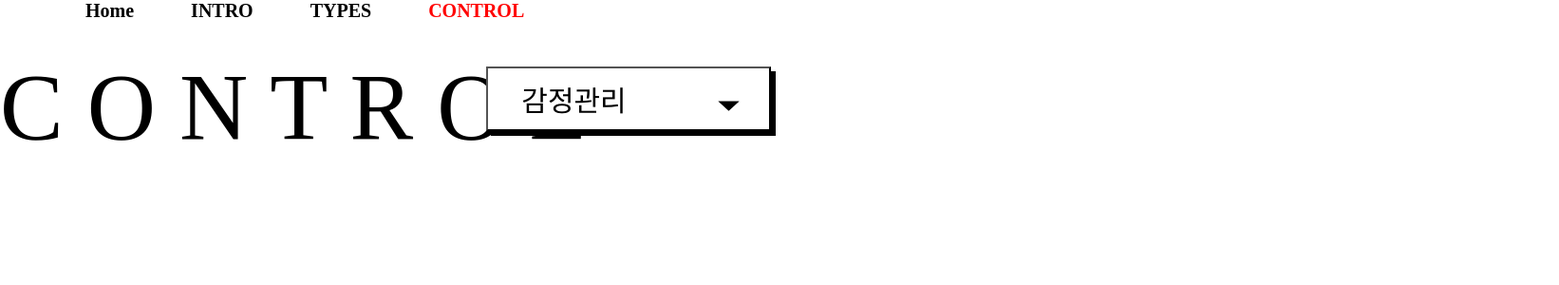
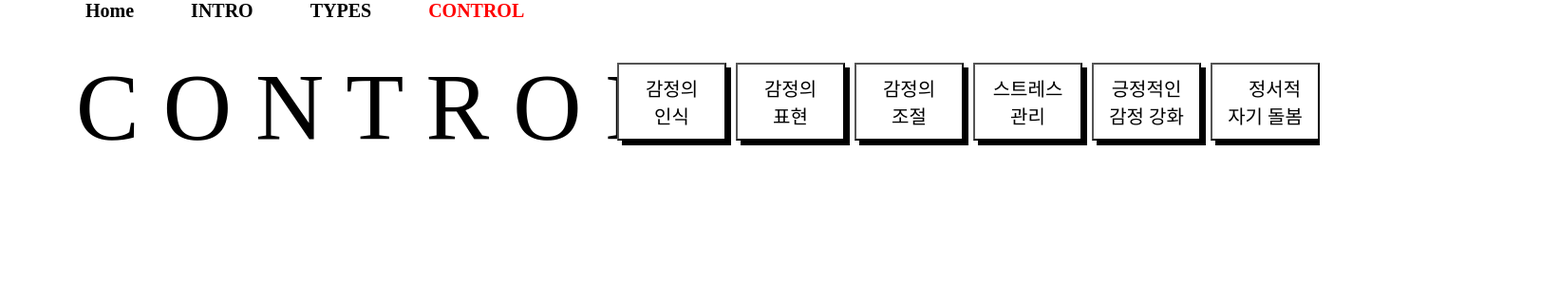
Before and after one commit to PraiseTheSunSola/emotion-project, a React (Create React App) app: page /Control in a window 1280 px wide. Shown: the top 300 px of the page at 95% size, 1642 px wide, since content can reach past the window. Built offline with nearby package versions, Linux system fonts and the light colour scheme; a web font is replaced by a local one.

Commit message:
내용추가

```diff
--- a/src/Project/Control.js
+++ b/src/Project/Control.js
@@ -24,6 +24,7 @@ const Title = styled(motion.title)`
   display: inline-block;
   font-size: 100px;
   margin-top: 55px;
+  margin-left: 80px;
   margin-bottom: 30px;
   &:hover {
     color: red;
@@ -31,48 +32,70 @@ const Title = styled(motion.title)`
   }
 `;
 
-// ---------------------------------------------------- 메뉴 리스트
-const Nav = styled(motion.nav)`
-  /* 네비게이션 스타일을 여기에 추가하세요 */
-  position: absolute;
-  top: 70px;
-  left: 40%;
-  width: 300px;
+const MovePageTop = styled(motion.button)`
+  position: fixed;
+  bottom: 10%;
+  left: 95%;
+  width: 50px;
+  height: 50px;
+  font-size: 40px;
+  border: 0px;
+  background-color: white;
+  color: black;
+  opacity: 1;
+  &:hover {
+    cursor: pointer;
+    opacity: 0.5;
+    color: gray;
+  }
 `;
 
-const Button = styled(motion.button)`
-  /* 버튼 스타일 및 애니메이션을 여기에 추가하세요 */
-  width: 100%;
-  padding: 10px;
-  font-size: 30px;
+const MovePageBottom = styled(motion.button)`
+  position: fixed;
+  bottom: 5%;
+  left: 95%;
+  width: 50px;
+  height: 50px;
+  font-size: 40px;
+  border: 0px;
   background-color: white;
-  box-shadow: 5px 5px;
+  color: black;
 
   &:hover {
     cursor: pointer;
-    background-color: red;
-  }
-  &.active {
-    color: white;
-    background-color: black;
+    color: gray;
   }
 `;
 
-const IconContainer = styled(motion.div)`
-  /* 아이콘 컨테이너 스타일 및 애니메이션을 여기에 추가하세요 */
-  display: inline-block;
-  margin-left: 100px;
-  scale: 1.5;
-`;
+const MoveTop = {
+  start: { opacity: 0, scale: 0 },
+  end: {
+    opacity: 1,
+    scale: 1,
+    rotateZ: 0,
+    transition: { type: "spring", delay: 2 },
+  },
+};
+
+const MoveBottom = {
+  start: { opacity: 0, scale: 0 },
+  end: {
+    opacity: 1,
+    scale: 1,
+    rotateZ: 0,
+    transition: { type: "spring", delay: 2 },
+  },
+};
+
+// ---------------------------------------------------- 메뉴 리스트
 
 const Ul = styled(motion.ul)`
   /* 목록 스타일 및 애니메이션을 여기에 추가하세요 */
-  position: absolute;
-  top: -25%;
-  left: 110%;
+  position: relative;
+  top: -150px;
+  left: 50%;
   display: flex;
-  width: 800px;
-  height: 100%;
+  width: 750px;
   padding: 0;
 `;
 
@@ -84,6 +107,7 @@ const Item = styled(motion.button)`
   background-color: white;
   margin-left: 10px;
   box-shadow: 5px 5px;
+  padding: 10px;
 
   &:hover {
     cursor: pointer;
@@ -98,26 +122,27 @@ const Item = styled(motion.button)`
 
 const ItemList = styled(motion.div)`
   position: absolute;
-  left: 110%;
+  top: 100px;
   display: flex;
-  margin-top: 10px;
-  width: 800px;
+  justify-content: center;
+  width: 810px;
   display: grid;
   grid-template-columns: repeat(3, 1fr);
 `;
 
 const ButtonBox = styled(motion.div)`
+  width: 100%;
   display: inline-block;
   margin-left: 10px;
-  box-shadow: 5px 5px;
 `;
 
 const ListButton = styled.button`
-  width: 100%;
+  width: 200px;
   height: 50px;
-  font-size: 20px;
+  padding: 10px;
+  font-size: 15px;
   background-color: white;
-
+  box-shadow: 5px 5px gray;
   &:hover {
     cursor: pointer;
     background-color: red;
@@ -138,46 +163,28 @@ const itemVariants = {
 };
 
 const UlMotion = {
-  open: {
-    clipPath: "inset(0% 0% 0% 0% round 0px)",
-    transition: {
-      type: "spring",
-      bounce: 0,
-      duration: 0.7,
-      delayChildren: 0.3,
-      staggerChildren: 0.05,
+  start: {
+    opacity: 0,
+    y: -200,
+    transition: { type: "spring", duration: 1.5, delay: 1.8 },
   },
-  },
-  closed: {
-    clipPath: "inset(10% 50% 90% 50% round 10px)",
-    transition: {
-      type: "spring",
-      bounce: 0,
-      duration: 0.3,
-    },
+  end: {
+    opacity: 1,
+    y: 0,
+    transition: { type: "spring", duration: 1.5, delay: 1.8 },
   },
 };
 
 const ItemListMotion = {
-  open: {
-    clipPath: "inset(0% 0% 0% 0% round 0px)",
-    transition: {
-      type: "spring",
-      bounce: 0,
-      delay: 1,
-      duration: 0.7,
-      delayChildren: 0.3,
-      staggerChildren: 0.05,
+  start: {
+    opacity: 0,
+    y: -200,
+    transition: { type: "spring", duration: 1.5, delay: 1.8 },
   },
-  },
-
-  closed: {
-    clipPath: "inset(10% 50% 90% 50% round 10px)",
-    transition: {
-      type: "spring",
-      bounce: 0,
-      duration: 0.3,
-    },
+  end: {
+    opacity: 1,
+    y: 0,
+    transition: { type: "spring", duration: 1.5, delay: 1.8 },
   },
 };
 
@@ -186,9 +193,9 @@ const ItemListMotion = {
 const Page = styled(motion.section)`
   position: relative;
   width: 100vw;
-  height: 100vh;
-  border-top: 2px solid black;
-  overflow: hidden;
+  display: flex;
+  justify-content: center;
+  align-items: center;
 `;
 
 const PageMotion = {
@@ -211,37 +218,45 @@ const PageMotion = {
 
 const Modal = styled(motion.div)`
   position: absolute;
+  top: -10px;
   display: grid;
-  grid-template-columns: repeat(2, 1fr);
-  width: 100%;
-  height: 100%;
+  grid-template-columns: repeat(2, 600px);
+  width: 1200px;
+  height: 608px;
+  border: 4px solid black;
+  overflow: hidden;
 `;
 
 const Img = styled.img`
+  /* position: absolute; */
   width: 100%;
   height: 100%;
 `;
 
 const P = styled.p`
-  font-size: 50px;
+  /* transform: translate(100%, 0%); */
+  display: inline-block;
+  font-size: 25px;
+  color: gray;
   word-break: keep-all;
+  padding: 140px;
 `;
 
 const BoxMotion = {
   start: {
-    y: -window.innerWidth,
+    x: -window.innerWidth,
     opacity: 0,
     transition: { duration: 2, type: "spring" },
   },
 
   end: {
-    y: 0,
+    x: 0,
     opacity: 1,
     transition: { duration: 2, type: "spring" },
   },
 
   exit: {
-    y: -window.innerWidth,
+    x: -window.innerWidth,
     opacity: 0,
     transition: { duration: 1, type: "tween" },
   },
@@ -312,49 +327,19 @@ export function Control() {
         C O N T R O L
       </Title>
 
-      <Nav
-        initial={false}
-        animate={isOpen ? "open" : "closed"}
-        className="menu"
-      >
-        <Button
-          whileTap={{ scale: 0.97 }}
-          onClick={() => setIsOpen(!isOpen)}
-
-          // className={active && isOpen ? "active" : ""}
-        >
-          감정관리
-          <IconContainer
-            variants={{
-              open: { rotate: -90 },
-              closed: { rotate: 0 },
-            }}
-            transition={{ duration: 0.2 }}
-            style={{ originY: 0.55 }}
-          >
-            <svg width="15" height="15" viewBox="0 0 20 20">
-              <path d="M0 7 L 20 7 L 10 16" />
-            </svg>
-          </IconContainer>
-        </Button>
-        <Ul
-          variants={UlMotion}
-          style={{ pointerEvents: isOpen ? "auto" : "none" }}
-        >
+      <Ul variants={UlMotion} initial="start" animate="end">
         {EmotionControl.map((B, i) => (
           <Item
             key={B.id}
-              variants={itemVariants}
             onClick={() => ItemClick(i)}
             className={active && i === selectedButton ? "active" : ""}
           >
             {B.title}
           </Item>
         ))}
-        </Ul>
 
         {selectedButton !== null && (
-          <ItemList variants={ItemListMotion}>
+          <ItemList>
             {EmotionControl[selectedButton].list.map((C, i) => (
               <ButtonBox key={C.id}>
                 <ListButton
@@ -367,7 +352,7 @@ export function Control() {
             ))}
           </ItemList>
         )}
-      </Nav>
+      </Ul>
 
       <Page variants={PageMotion} initial="start" animate="end">
         <AnimatePresence>
--- a/src/Project/Introduction.js
+++ b/src/Project/Introduction.js
@@ -22,23 +22,14 @@ const Body = createGlobalStyle`
 
 `;
 
-const ModalOnOff = styled(motion.div)`
-  position: fixed;
-  top: 0;
-  left: 0;
-  width: 100vw;
-  height: 100vh;
-  background: rgba(0, 0, 0, 0.3);
-`;
-
 const Title = styled(motion.title)`
-  display: block;
-  display: flex;
-  justify-content: center;
+  position: absolute;
+  left: 35%;
+  display: inline-block;
   font-size: 100px;
-
-  margin-top: 70px;
+  margin-top: 50px;
   margin-bottom: 50px;
+  z-index: 1;
   &:hover {
     color: red;
     text-shadow: 6px 5px gray;
@@ -64,6 +55,61 @@ const PageMotion = {
     border: "0px solid black",
 
     transition: { duration: 1.5, type: "tween" },
+  },
+};
+
+const MovePageTop = styled(motion.button)`
+  position: fixed;
+  bottom: 5%;
+  left: 95%;
+  width: 50px;
+  height: 50px;
+  font-size: 40px;
+  border: 0px;
+  background-color: white;
+  color: black;
+  opacity: 1;
+  &:hover {
+    cursor: pointer;
+    opacity: 0.5;
+    color: gray;
+  }
+`;
+
+const MovePageBottom = styled(motion.button)`
+  position: fixed;
+  bottom: 5%;
+  left: 95%;
+  width: 50px;
+  height: 50px;
+  font-size: 40px;
+  border: 0px;
+  background-color: white;
+  color: black;
+
+  &:hover {
+    cursor: pointer;
+    color: gray;
+  }
+`;
+
+const MoveTop = {
+  start: { opacity: 0, scale: 0 },
+  end: {
+    opacity: 1,
+    scale: 1,
+    rotateZ: 0,
+    transition: { type: "spring", delay: 2 },
+  },
+};
+
+const MoveBottom = {
+  start: { opacity: 0, scale: 0 },
+  end: {
+    opacity: 1,
+    scale: 1,
+    rotateZ: 0,
+    transition: { type: "spring", delay: 2 },
   },
 };
 
@@ -99,7 +145,7 @@ const IconContainer = styled(motion.div)`
 const Ul = styled(motion.ul)`
   /* 목록 스타일 및 애니메이션을 여기에 추가하세요 */
   position: absolute;
-  top: -3%;
+  top: 10%;
   left: 10%;
   display: flex;
   width: 80%;
@@ -142,7 +188,7 @@ const itemVariants = {
 
 const BigBox = styled(motion.div)`
   position: absolute;
-  top: 5%;
+  top: 15%;
   left: 11.5%;
   display: grid;
   grid-template-columns: repeat(3, 580px);
@@ -196,6 +242,17 @@ const Name = styled(motion.h3)`
   word-break: keep-all;
 `;
 
+const ModalOnOff = styled(motion.div)`
+  position: fixed;
+  top: 0;
+  left: 0;
+  width: 100vw;
+  height: 100vh;
+  backdrop-filter: blur(10px);
+  z-index: 1;
+  /* background: rgba(0, 0, 0, 0.3); */
+`;
+
 const Text = styled(motion.p)`
   font-size: 14px;
   color: grey;
@@ -208,10 +265,9 @@ const Modal = styled(motion.div)`
   position: fixed;
   width: 500px;
   height: 700px;
-  top: 50%;
+  top: 55%;
   left: 50%;
   background-color: white;
-  /* border: 5px solid black; */
   transform: translate(-50%, -50%);
   Img {
     width: 100%;
@@ -250,6 +306,17 @@ export function Introduction() {
   useEffect(() => {
     window.scrollTo(0, 0);
   }, []);
+
+  const ClickMoveTop = () => {
+    window.scrollTo({ top: 0, behavior: "smooth" });
+  };
+
+  const ClickMoveBottom = () => {
+    window.scrollTo({
+      top: document.documentElement.scrollHeight,
+      behavior: "smooth",
+    });
+  };
 
   const CloseModal = () => {
     setIsModalOpen(false);
@@ -339,6 +406,15 @@ export function Introduction() {
           </ModalOnOff>
         )}
       ;
+      <MovePageTop
+        variants={MoveTop}
+        initial="start"
+        animate="end"
+        exit="exit"
+        onClick={() => ClickMoveTop()}
+      >
+        ▲
+      </MovePageTop>
     </>
   );
 }
--- a/src/Project/Regulation.js
+++ b/src/Project/Regulation.js
@@ -16,11 +16,10 @@ import { useState } from "react";
 import { useEffect } from "react";
 
 const Title = styled(motion.title)`
+  position: absolute;
+  left: 40%;
   display: inline-block;
-  display: flex;
-  justify-content: center;
   font-size: 100px;
-
   margin-top: 50px;
   margin-bottom: 50px;
   &:hover {
@@ -168,7 +167,7 @@ const MoveTopBottomButtonBox = styled(motion.div)`
 
 const MovePageTop = styled(motion.button)`
   position: fixed;
-  bottom: 15%;
+  bottom: 5%;
   left: 95%;
   width: 50px;
   height: 50px;
@@ -441,7 +440,7 @@ export function Regulation() {
         ▲
       </MovePageTop>
 
-      <MovePageBottom
+      {/* <MovePageBottom
         variants={MoveBottom}
         initial="start"
         animate="end"
@@ -449,7 +448,7 @@ export function Regulation() {
         onClick={() => ClickMoveBottom()}
       >
         ▼
-      </MovePageBottom>
+      </MovePageBottom> */}
     </>
   );
 }
```
Also changed, not shown: src/Project/EmotionControlDB.js (+6 -6 lines). Lines whose indentation alone changed are shown as unchanged.
